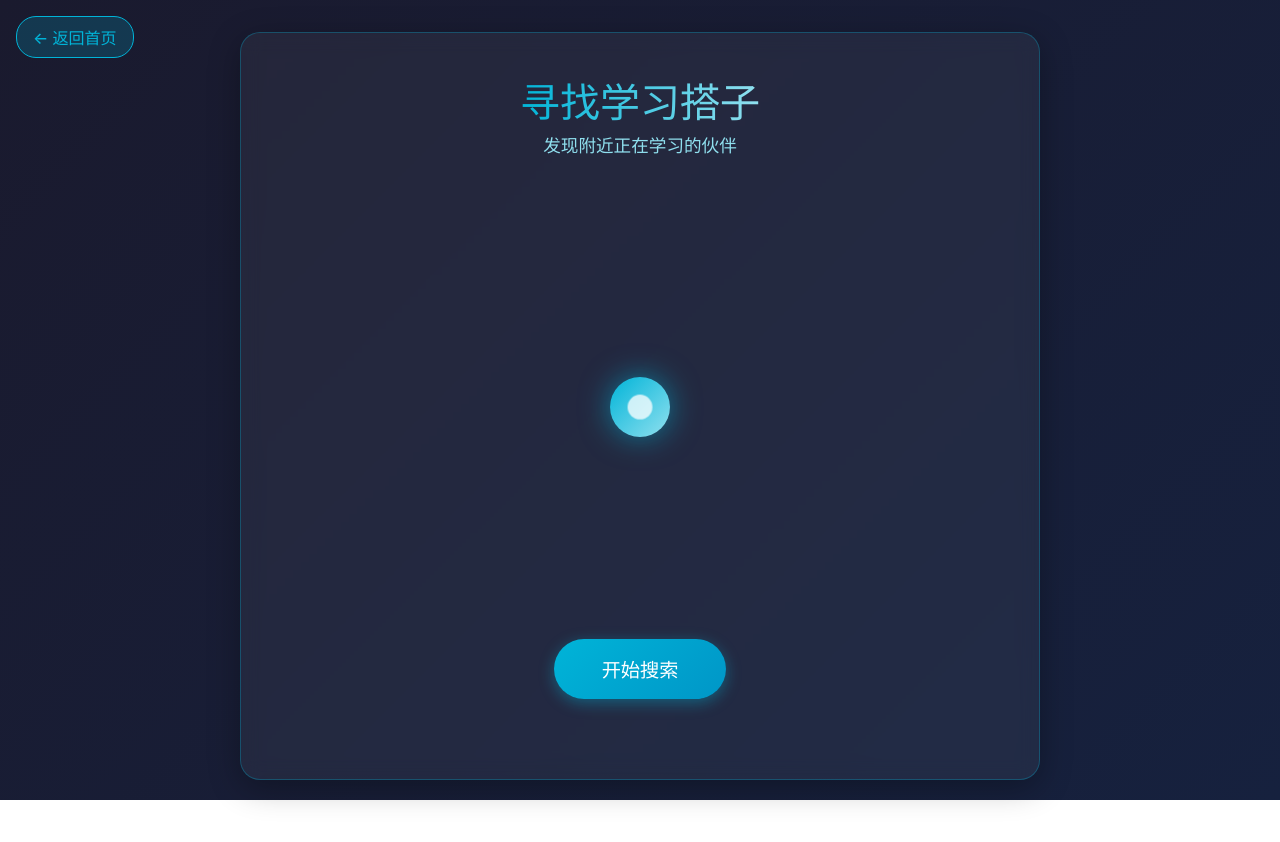
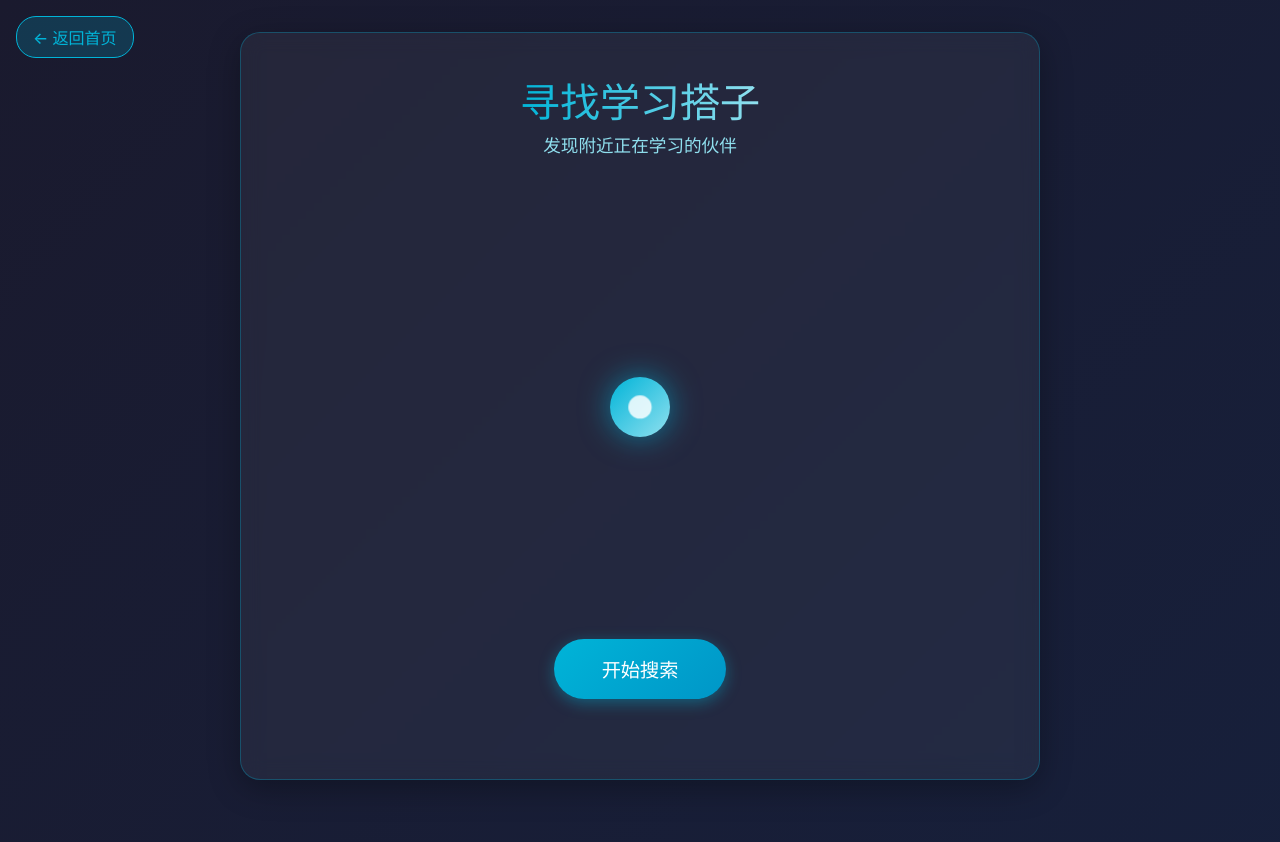
Before and after one commit to violetingithub/Learningenergy, a React (Vite) app: page /study-buddy in a window 1280 px wide. Shown: the top 842 px of the page. Before the commit the page ends 800 px from the top, so only its background shows below. Built offline with nearby package versions, Linux system fonts and the light colour scheme.

Commit message:
UI微调

```diff
--- a/src/App.css
+++ b/src/App.css
@@ -1654,7 +1654,7 @@
 /* 学习搭子页面样式 */
 .study-buddy-page {
   width: 100%;
-  min-height: 100vh;
+  min-height: 175vh;
   background: linear-gradient(135deg, #1a1a2e 0%, #16213e 100%);
   display: flex;
   justify-content: center;
--- a/src/components/StudyBuddyPage.jsx
+++ b/src/components/StudyBuddyPage.jsx
@@ -51,9 +51,9 @@ function StudyBuddyPage() {
     sessionStorage.setItem('studyBuddy_likedBuddies', JSON.stringify(likedBuddies));
   }, [likedBuddies]);
 
-  // 当搜索结果显示后,自动滚动到结果列表底部
+  // 当搜索结果显示后,自动滚动到结果列表底部（仅在搜索完成且列表不为空时）
   useEffect(() => {
-    if (foundBuddies.length > 0 && buddiesListRef.current) {
+    if (!isSearching && foundBuddies.length > 0 && buddiesListRef.current) {
       setTimeout(() => {
         buddiesListRef.current.scrollIntoView({
           behavior: 'smooth',
@@ -61,7 +61,7 @@ function StudyBuddyPage() {
         });
       }, 100);
     }
-  }, [foundBuddies]);
+  }, [foundBuddies, isSearching]);
 
   const handleStartSearch = () => {
     setIsSearching(true);
```
